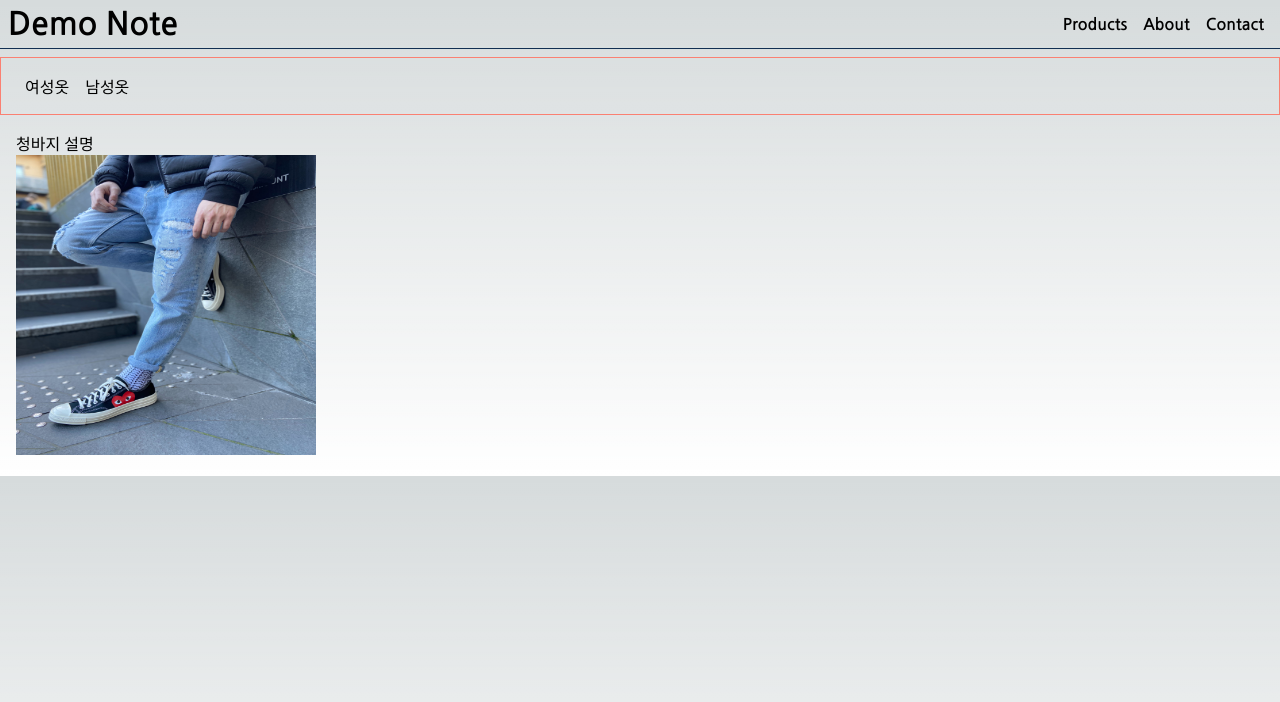
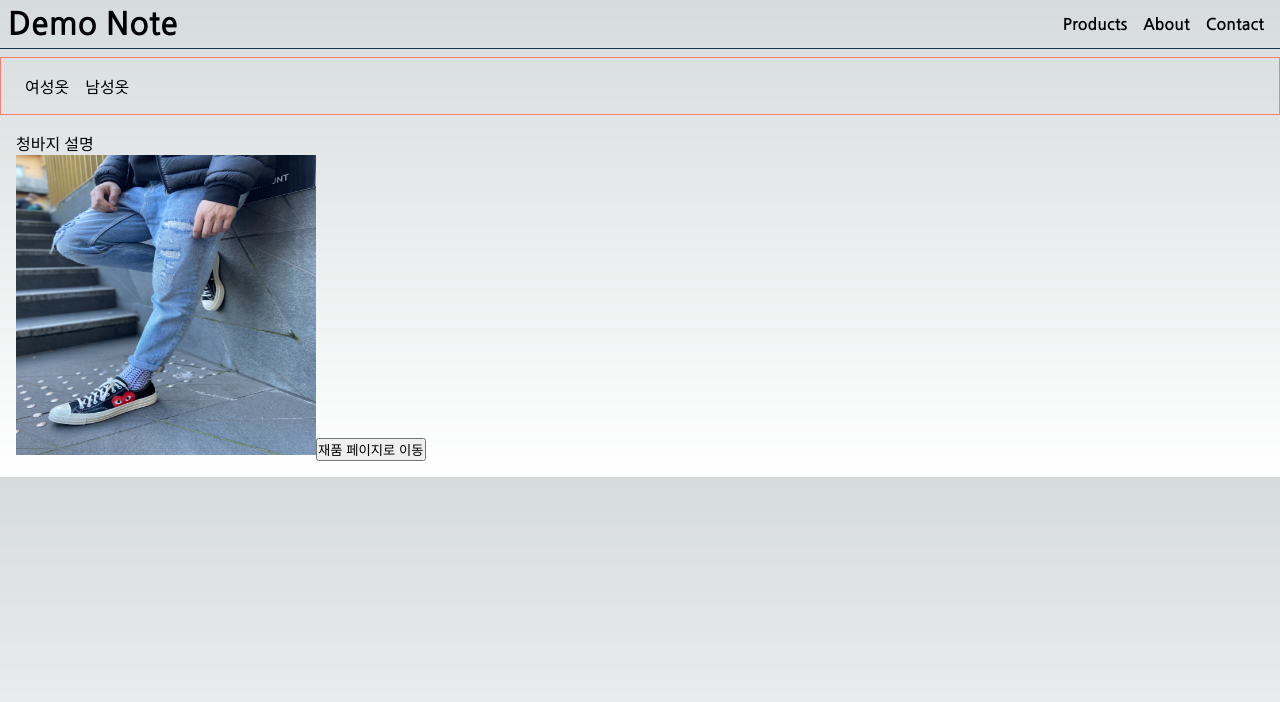
Before and after one commit to yewon97/nextjs-note, a Next.js app: page /products/1234 in a window 1280 px wide. Shown: the top 702 px of the page. Built offline with nearby package versions, Linux system fonts and the light colour scheme.

Commit message:
redirect, useRouter push

```diff
--- a/src/app/products/[slug]/page.tsx
+++ b/src/app/products/[slug]/page.tsx
@@ -1,6 +1,7 @@
+import GoProductsButton from '@/components/GoProductsButton';
 import { getProduct, getProducts } from '@/service/products';
 import Image from 'next/image';
-import { notFound } from 'next/navigation';
+import { notFound, redirect } from 'next/navigation';
 import React from 'react'
 
 export const revalidate = 3;
@@ -27,13 +28,15 @@ export default async function ProductPage({params : {slug}} : Props) {
 	const product = await getProduct(slug);
 
 	if(!product) {
-		notFound();
+		redirect('/products');
+		// notFound();
 	}
 
 	return (
 		<>
 			<div>{product.name} 설명</div>
 			<Image src={`/images/${product.image}`} alt={product.name} width='300' height={300} />
+			<GoProductsButton />
 		</>
 	)
 }
--- /dev/null
+++ b/src/components/GoProductsButton.tsx
@@ -0,0 +1,12 @@
+'use client';
+
+import { useRouter } from 'next/navigation'
+
+export default function GoProductsButton() {
+	const router = useRouter();
+	return (
+		<button onClick={() => {
+			router.push('/products');
+		}}>재품 페이지로 이동</button>
+	)
+}
```
